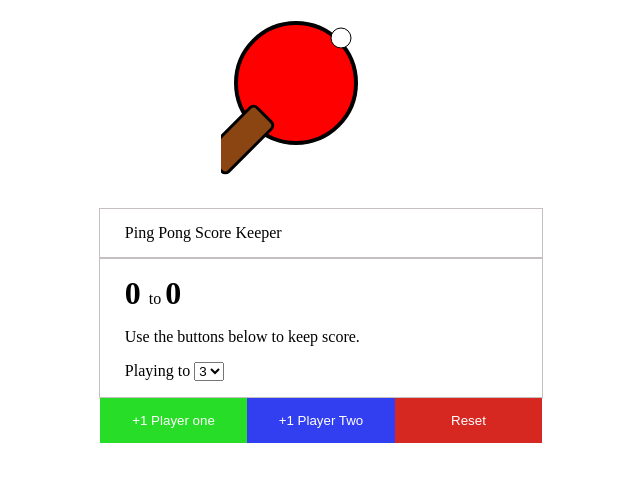
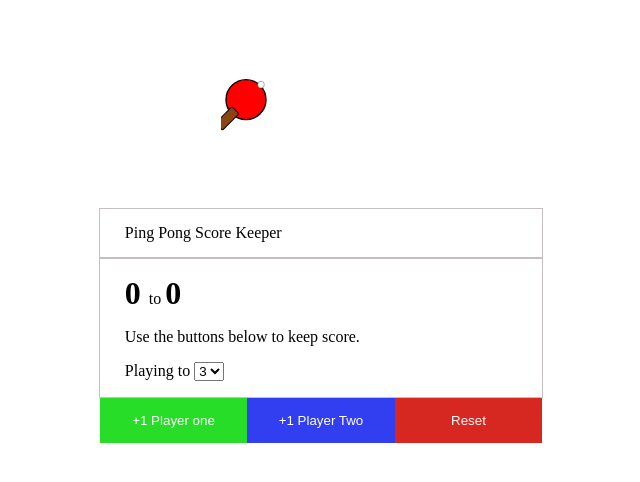
Before and after one commit to RoninChimera/RoninChimera.github.io, a plain HTML site: page index.html in a window 1280 px wide. Shown: the whole page, without its empty margins (319-959 px from the left). Drawn offline with Linux system fonts and the light colour scheme.

Commit message:
Update svg width

```diff
--- a/index.html
+++ b/index.html
@@ -8,7 +8,7 @@
     <link rel="stylesheet" href="style.css">
 </head>
 <body>
-     <svg width="200" height="200" viewBox="0 0 200 200" xmlns="http://www.w3.org/2000/svg">
+     <svg width="200" height="200" viewBox="0 0 600 200" xmlns="http://www.w3.org/2000/svg">
     <!-- Rotated group -->
     <g transform="rotate(45 75 75)">
       <!-- Paddle face -->
```
